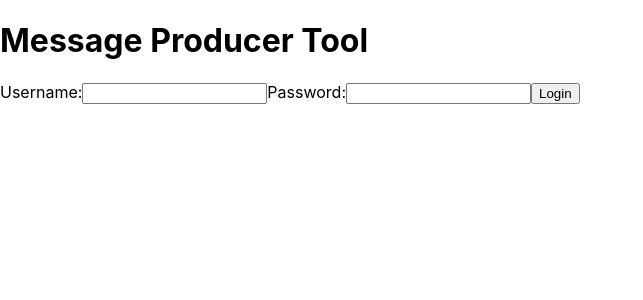
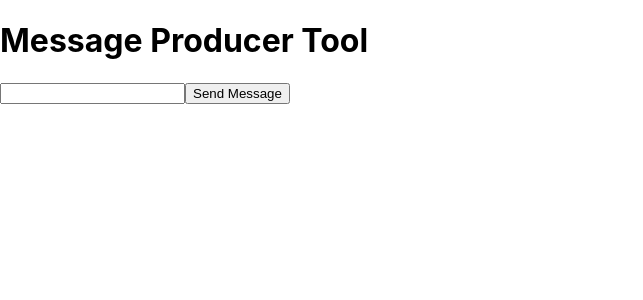
Before and after one commit to somadisingh/messageproducer, a React (Create React App) app: page / in a window 1280 px wide. Shown: the top 300 px of the page, without its empty margins (0-643 px from the left). Built offline with nearby package versions, Linux system fonts and the light colour scheme.

Commit message:
the application now can post message

```diff
--- a/package.json
+++ b/package.json
@@ -6,6 +6,7 @@
     "@testing-library/jest-dom": "^5.17.0",
     "@testing-library/react": "^13.4.0",
     "@testing-library/user-event": "^13.5.0",
+    "axios": "^1.6.2",
     "react": "^18.2.0",
     "react-dom": "^18.2.0",
     "react-scripts": "5.0.1",
--- a/src/App.js
+++ b/src/App.js
@@ -2,6 +2,7 @@ import React, { useState } from 'react';
 import Login from './components/Login';
 import AdminSection from './components/AdminSection';
 import UserSection from './components/UserSection';
+import MessageProducer from './components/MessageProducer';
 
 const App = () => {
   const [userRole, setUserRole] = useState(null);
@@ -13,8 +14,8 @@ const App = () => {
   return (
     <div>
       <h1>Message Producer Tool</h1>
-
-      {!userRole ? (
+      <MessageProducer />
+      {/* {!userRole ? (
         <Login onLogin={handleLogin} />
       ) : (
         <div>
@@ -24,7 +25,7 @@ const App = () => {
             <UserSection />
           )}
         </div>
-      )}
+      )} */}
     </div>
   );
 };
--- /dev/null
+++ b/src/components/MessageProducer.jsx
@@ -0,0 +1,35 @@
+import React, { useState } from 'react';
+import axios from 'axios';
+
+const MessageProducer = () => {
+  const [message, setMessage] = useState('');
+
+  const sendMessage = async () => {
+    try {
+      const response = await axios.post('http://localhost:8081/message/send', {
+        message: message,
+      });
+
+      if (response.status === 200) {
+        console.log('Message sent successfully');
+      } else {
+        console.error('Failed to send message');
+      }
+    } catch (error) {
+      console.error('Error sending message:', error);
+    }
+  };
+
+  return (
+    <div>
+      <input
+        type="text"
+        value={message}
+        onChange={(e) => setMessage(e.target.value)}
+      />
+      <button onClick={sendMessage}>Send Message</button>
+    </div>
+  );
+};
+
+export default MessageProducer;
```
Also changed, not shown: 1 other file (tests, documents, lock files or other folders).
